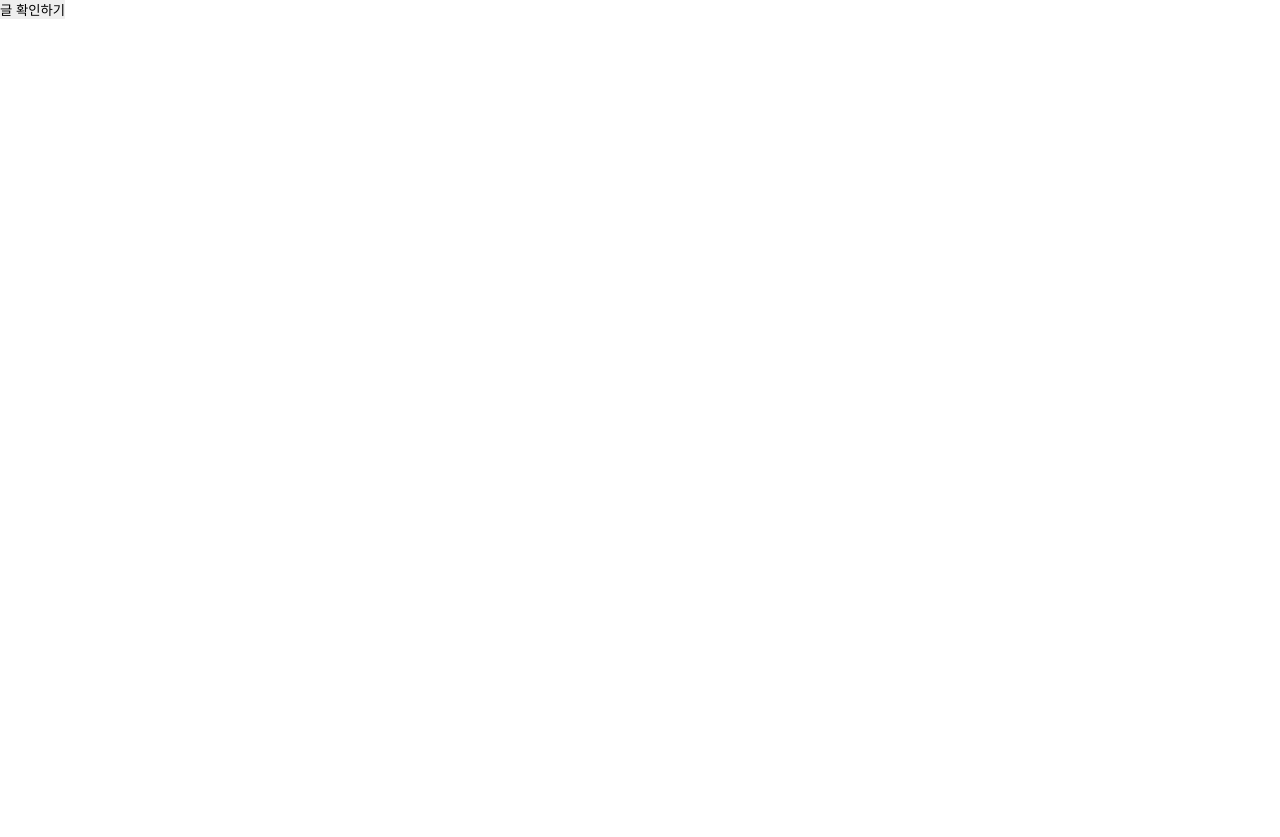
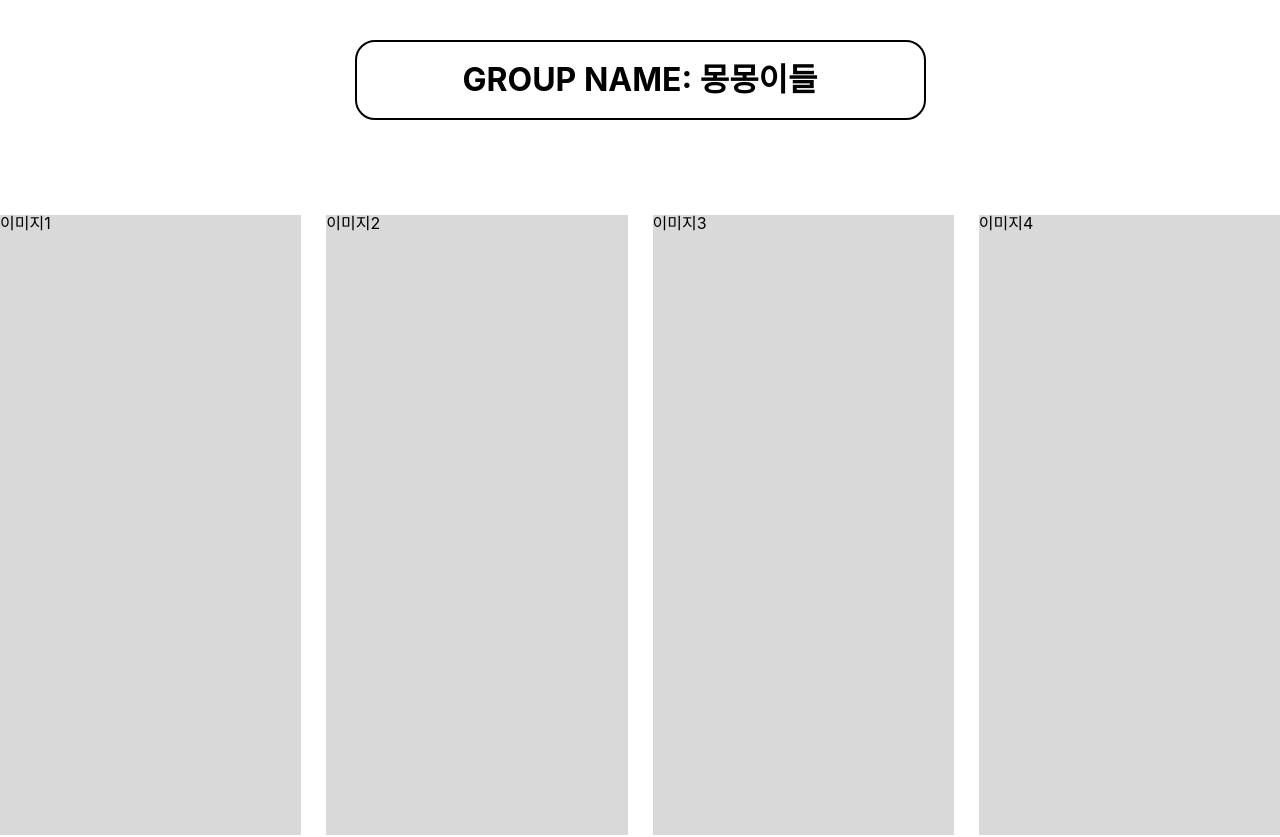
Before and after one commit to ILsangEmong/ILsangEmong-Web, a React (Create React App) app: page /group/intro in a window 1280 px wide. Shown: the top 837 px of the page. Before the commit the page ends 800 px from the top, so only its background shows below. Built offline with nearby package versions, Linux system fonts and the light colour scheme; a web font is replaced by a local one.

Commit message:
feat: 와프기반 style 추가

```diff
--- a/src/pages/ResultIntro.tsx
+++ b/src/pages/ResultIntro.tsx
@@ -2,58 +2,113 @@
 import styled from 'styled-components';
 import { Link } from 'react-router-dom';
 
+// import {
+//   img1,
+//   img2,
+//   img3,
+//   img4,
+// } from "../../asset/icon";
+
 export default function ResultIntro() {
   console.log('>>>>>');
   return (
-    <>
-      <StTitle>
-        <p></p>
-      </StTitle>
+    <StResultIntroPage>
+      <StTitle>GROUP NAME: 몽몽이들</StTitle>
 
       <StContainer>
-        {/* <Img1 />
-      <Img2 />
-      <Img3 />
-      <Img4 /> */}
+        <li>
+          <p>이미지1</p>
+        </li>
+        <li>
+          <p>이미지2</p>
+        </li>
+        <li>
+          <p>이미지3</p>
+        </li>
+        <li>
+          <p>이미지4</p>
+        </li>
       </StContainer>
 
       <Link to={'/group/result'}>
-        <StBtn>글 확인하기</StBtn>
+        <StBtn>일상추억 보기</StBtn>
       </Link>
-    </>
+    </StResultIntroPage>
   );
 }
 
+const StResultIntroPage = styled.div`
+  display: flex;
+  flex-direction: column;
+  justify-content: center;
+  align-items: center;
+`;
+
 const StTitle = styled.div`
-  // width: ;
-  // height: ;
+  width: 571px;
+  height: 80px;
 
   display: flex;
   justify-content: center;
+  align-items: center;
 
-  // margin-bottom :3rem;
+  box-sizing: border-box;
+
+  background: #ffffff;
+  border: 2px solid #000000;
+  border-radius: 20px;
+
+  font-style: normal;
+  font-weight: 700;
+  font-size: 32px;
+  line-height: 38px;
+
+  margin-top: 40px;
+  margin-bottom: 95px;
 `;
 
-const StContainer = styled.div`
-  // width: ;
-  // height: ;
+const StContainer = styled.ul`
+  & > li {
+    height: 620px;
+
+    flex: 1;
+
+    background: #d9d9d9;
+  }
+
+  width: 100%;
 
   display: flex;
-  flex-direction: row;
   justify-content: center;
+  flex-wrap: wrap;
+  gap: 25px;
 
-  // gap: 3rem;
+  margin-bottom: 75px;
 `;
 
 const StBtn = styled.button`
-  // width: ;
-  // height: ;
+  width: 387px;
+  height: 80px;
 
   display: flex;
   justify-content: center;
+  align-items: center;
 
-  // &:hover{
-  //   background-color : skyblue;
-  //   color : blue
+  background: #ffffff;
+
+  border: 2px solid #000000;
+  box-shadow: 10px 10px 0px #000000;
+  border-radius: 20px;
+
+  font-style: normal;
+  font-weight: 700;
+  font-size: 32px;
+  line-height: 38px;
+  text-align: center;
+
+  margin-bottom: 90px;
+
+  // &:hover {
+  //   cursor: pointer;
   // }
 `;
```
